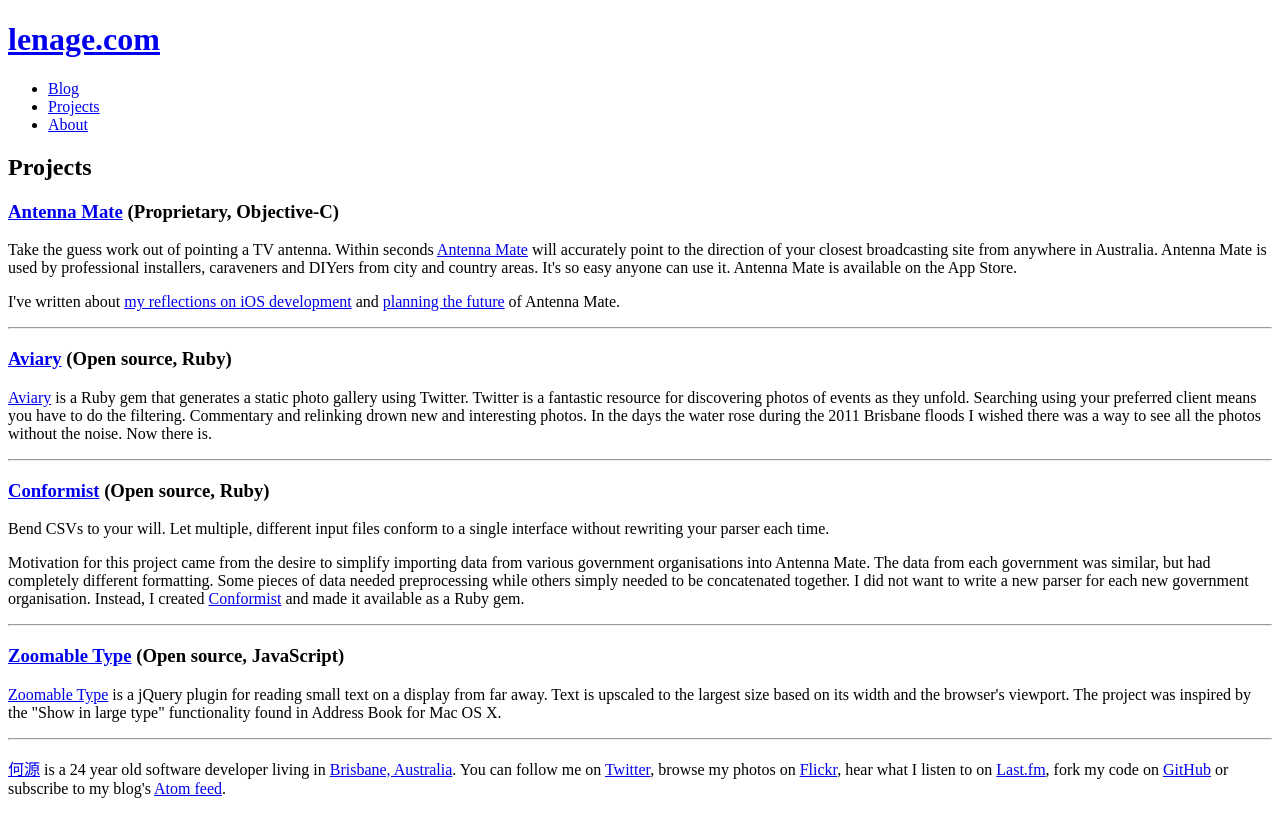
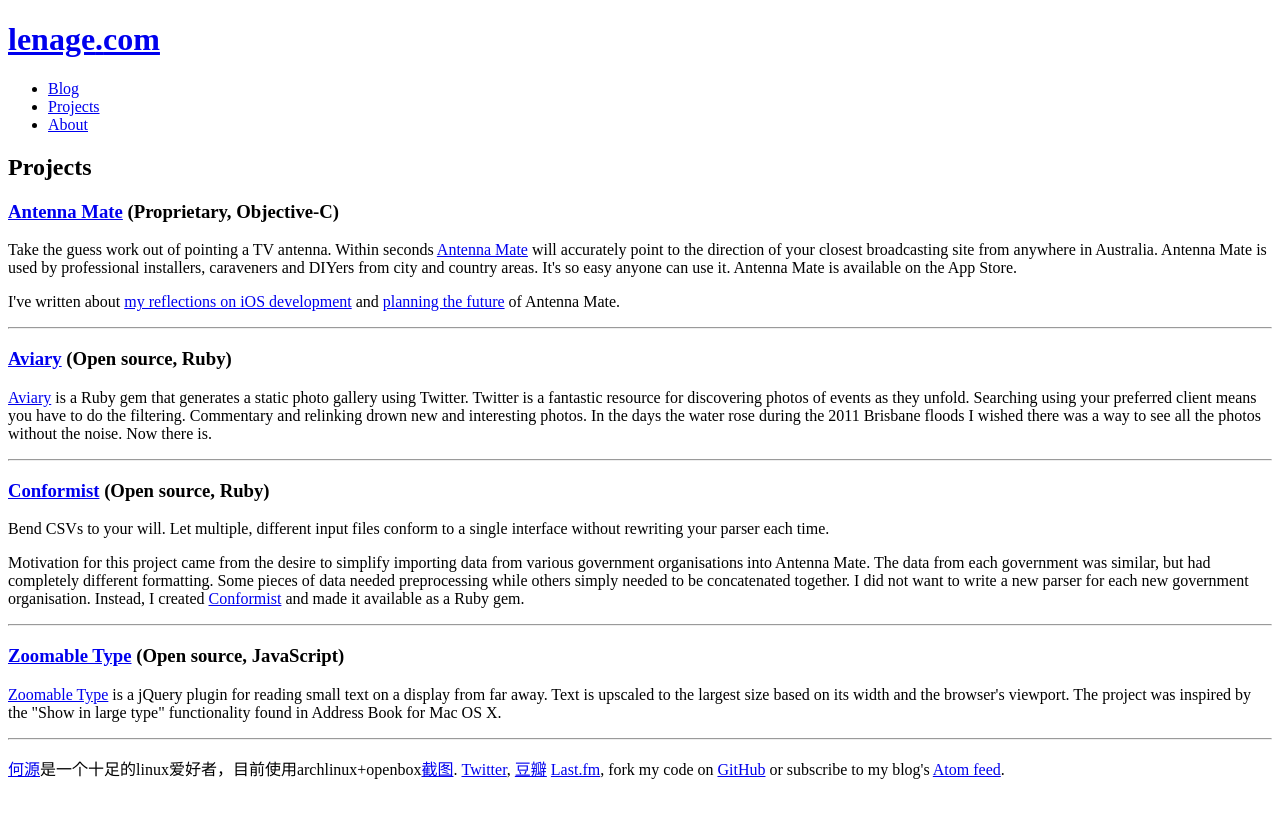
Before and after one commit to lenage/blog, a Jekyll site: the page built from projects.html, in a window 1280 px wide. Shown: the top 837 px of the page. Built offline with Jekyll 4.4.1, drawn with Linux system fonts in a browser that asks for light colours; Markdown is read by kramdown in place of the engine named in the settings.

Commit message:
add footer

```diff
--- a/_includes/footer.html
+++ b/_includes/footer.html
@@ -1,6 +1,9 @@
 <hr>
 <footer>
   <p>
-    <a href="{{ base.url }}/about/">何源</a> is a 24 year old software developer living in <a href="http://www.flickr.com/photos/23054854@N06/3319265306/in/set-72157614423917229/">Brisbane, Australia</a>. You can follow me on <a href="http://twitter.com/tatejohnson/">Twitter</a>, browse my photos on <a href="http://flickr.com/tatejohnson/">Flickr</a>, hear what I listen to on <a href="http://last.fm/user/Tatey/">Last.fm</a>, fork my code on <a href="http://github.com/tatey">GitHub</a> or subscribe to my blog's <a href="http://feeds2.feedburner.com/tatejohnson">Atom feed</a>.
+      <a href="{{ base.url }}/about/">何源</a>是一个十足的linux爱好者，目前使用archlinux+openbox<a href="http://www.douban.com/photos/album/46596354/">截图</a>.
+      <a href="http://twitter.com/heyuan/">Twitter</a>,
+      <a href="http://douban.com/people/lendage">豆瓣</a>
+      <a href="http://last.fm/user/lendage/">Last.fm</a>, fork my code on <a href="http://github.com/lenage">GitHub</a> or subscribe to my blog's <a href="http://feeds2.feedburner.com/lenage">Atom feed</a>.
   </p>
 </footer>
```
Also changed, not shown: 404-not-found.html (+11 -1 lines).
